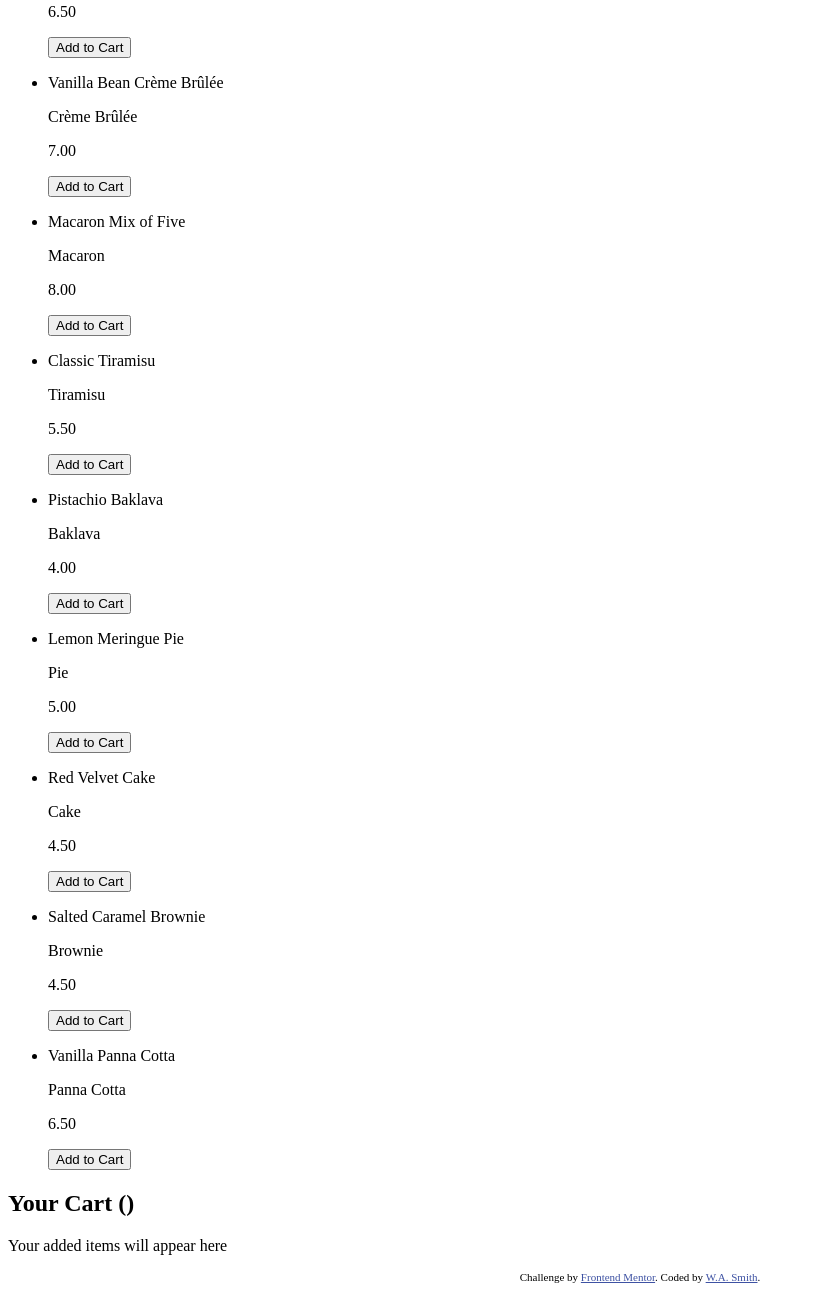
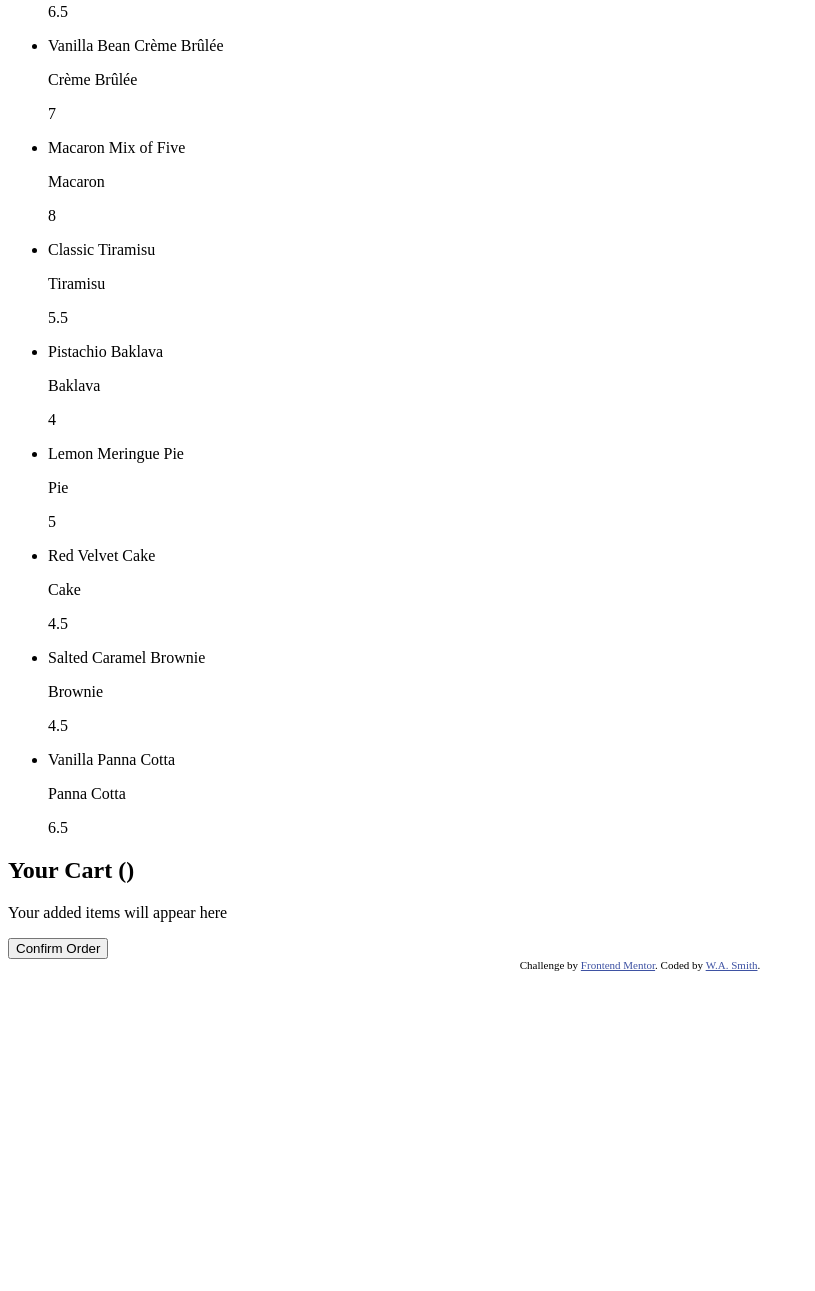
Before and after one commit to asmthli/product-list-with-cart, a plain HTML site: page index.html in a window 1280 px wide. Shown: the part 132-1423 px from the top of the page, without its empty margins (0-815 px from the left). After the commit the page ends 1111 px from the top, so only its background shows below. Drawn offline with Linux system fonts and the light colour scheme.

Commit message:
Load products from JSON (text only)

```diff
--- a/index.html
+++ b/index.html
@@ -27,69 +27,13 @@
         <main>
             <section class="product-display">
                 <h1>Desserts</h1>
-                <ul>
-                    <li class="product">
-                        <p class="product__heading">Waffle with Berries</p>
-                        <p class="product__type">Waffle</p>
-                        <p class="product__price">6.50</p>
-                        <button>Add to Cart</button>
-                    </li>
-                    <li class="product">
-                        <p class="product__heading">
-                            Vanilla Bean Crème Brûlée
-                        </p>
-                        <p class="product__type">Crème Brûlée</p>
-                        <p class="product__price">7.00</p>
-                        <button>Add to Cart</button>
-                    </li>
-                    <li class="product">
-                        <p class="product__heading">Macaron Mix of Five</p>
-                        <p class="product__type">Macaron</p>
-                        <p class="product__price">8.00</p>
-                        <button>Add to Cart</button>
-                    </li>
-                    <li class="product">
-                        <p class="product__heading">Classic Tiramisu</p>
-                        <p class="product__type">Tiramisu</p>
-                        <p class="product__price">5.50</p>
-                        <button>Add to Cart</button>
-                    </li>
-                    <li class="product">
-                        <p class="product__heading">Pistachio Baklava</p>
-                        <p class="product__type">Baklava</p>
-                        <p class="product__price">4.00</p>
-                        <button>Add to Cart</button>
-                    </li>
-                    <li>
-                        <p class="product__heading">Lemon Meringue Pie</p>
-                        <p class="product__type">Pie</p>
-                        <p class="product__price">5.00</p>
-                        <button>Add to Cart</button>
-                    </li>
-                    <li class="product">
-                        <p class="product__heading">Red Velvet Cake</p>
-                        <p class="product__type">Cake</p>
-                        <p class="product__price">4.50</p>
-                        <button>Add to Cart</button>
-                    </li>
-                    <li class="product">
-                        <p class="product__heading">Salted Caramel Brownie</p>
-                        <p class="product__type">Brownie</p>
-                        <p class="product__price">4.50</p>
-                        <button>Add to Cart</button>
-                    </li>
-                    <li class="product">
-                        <p class="product__heading">Vanilla Panna Cotta</p>
-                        <p class="product__type">Panna Cotta</p>
-                        <p class="product__price">6.50</p>
-                        <button>Add to Cart</button>
-                    </li>
-                </ul>
+                <ul id="product-list"></ul>
             </section>
 
             <section class="basket">
                 <h2>Your Cart (<span id="basket-quantity"></span>)</h2>
                 <p>Your added items will appear here</p>
+                <button>Confirm Order</button>
             </section>
         </main>
 
@@ -101,5 +45,7 @@
                 >. Coded by <a href="#">W.A. Smith</a>.
             </div>
         </footer>
+
+        <script type="module" src="script.js"></script>
     </body>
 </html>
--- /dev/null
+++ b/script.js
@@ -0,0 +1,39 @@
+async function getProducts() {
+    const response = await fetch("./data.json");
+    const products = await response.json();
+
+    return products;
+}
+
+function createListElement(product) {
+    const nameElement = document.createElement("p");
+    nameElement.textContent = product.name;
+    nameElement.classList.add("product__name");
+
+    const categoryElement = document.createElement("p");
+    categoryElement.textContent = product.category;
+    categoryElement.classList.add("product__category");
+
+    const priceElement = document.createElement("p");
+    priceElement.textContent = product.price;
+    priceElement.classList.add("product__PRICE");
+
+    const listElement = document.createElement("li");
+    listElement.appendChild(nameElement);
+    listElement.appendChild(categoryElement);
+    listElement.appendChild(priceElement);
+
+    return listElement;
+}
+
+async function populateProductList() {
+    const productList = document.getElementById("product-list");
+    const productData = await getProducts();
+
+    for (let product of productData) {
+        const listElement = createListElement(product);
+        productList.appendChild(listElement);
+    }
+}
+
+populateProductList();
```
